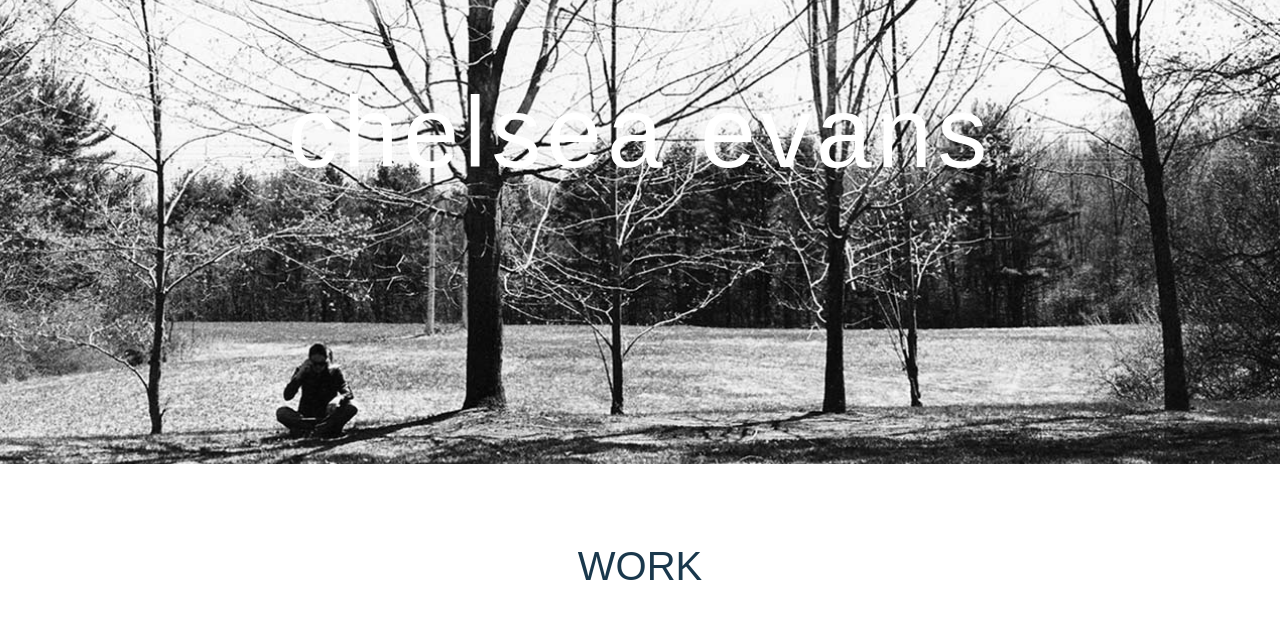
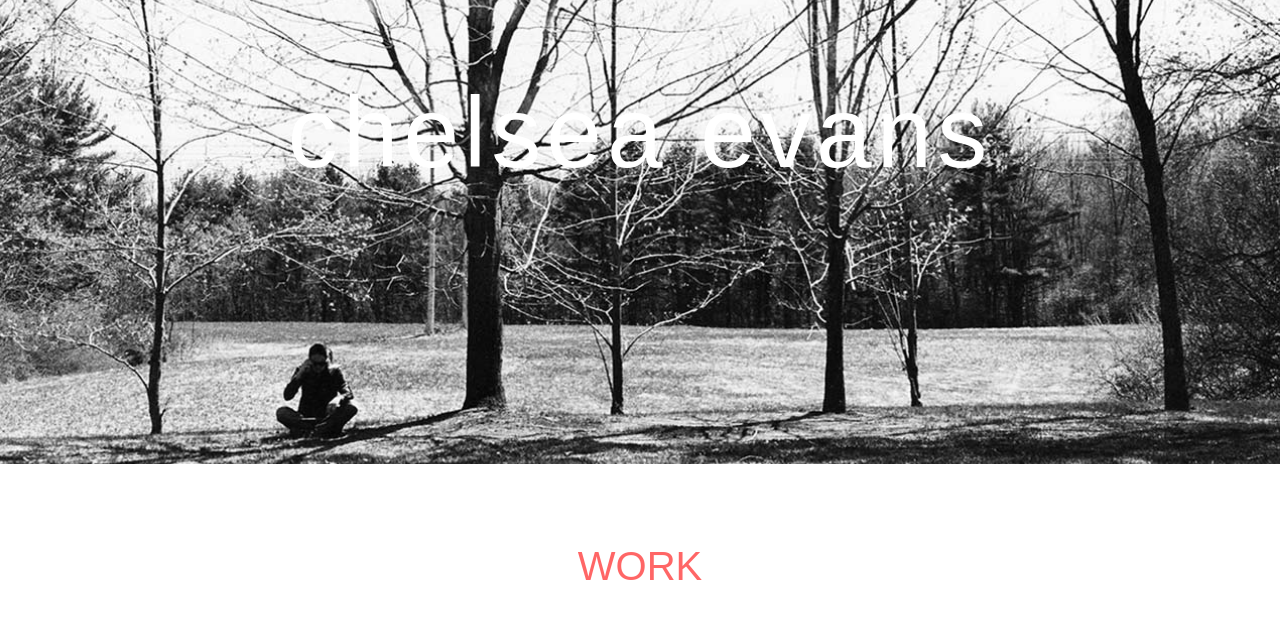
Before and after one commit to ChelseaEvans/personalwebsite, a website: page views/home.html in a window 1280 px wide. Shown: the part 119-754 px from the top of the page. Drawn offline with nearby package versions, Linux system fonts and the light colour scheme; files whose address does not match are found by name.

Commit message:
"WORK" from dark blue to pink on home page

```diff
--- a/public/css/main.css
+++ b/public/css/main.css
@@ -256,6 +256,7 @@ img.center-block {
 }
 #work h2 {
     padding: 0 0 40px 0;
+    color: #ff6666;
 }
 #work img {
     border: 4px solid #ebedef;
```
